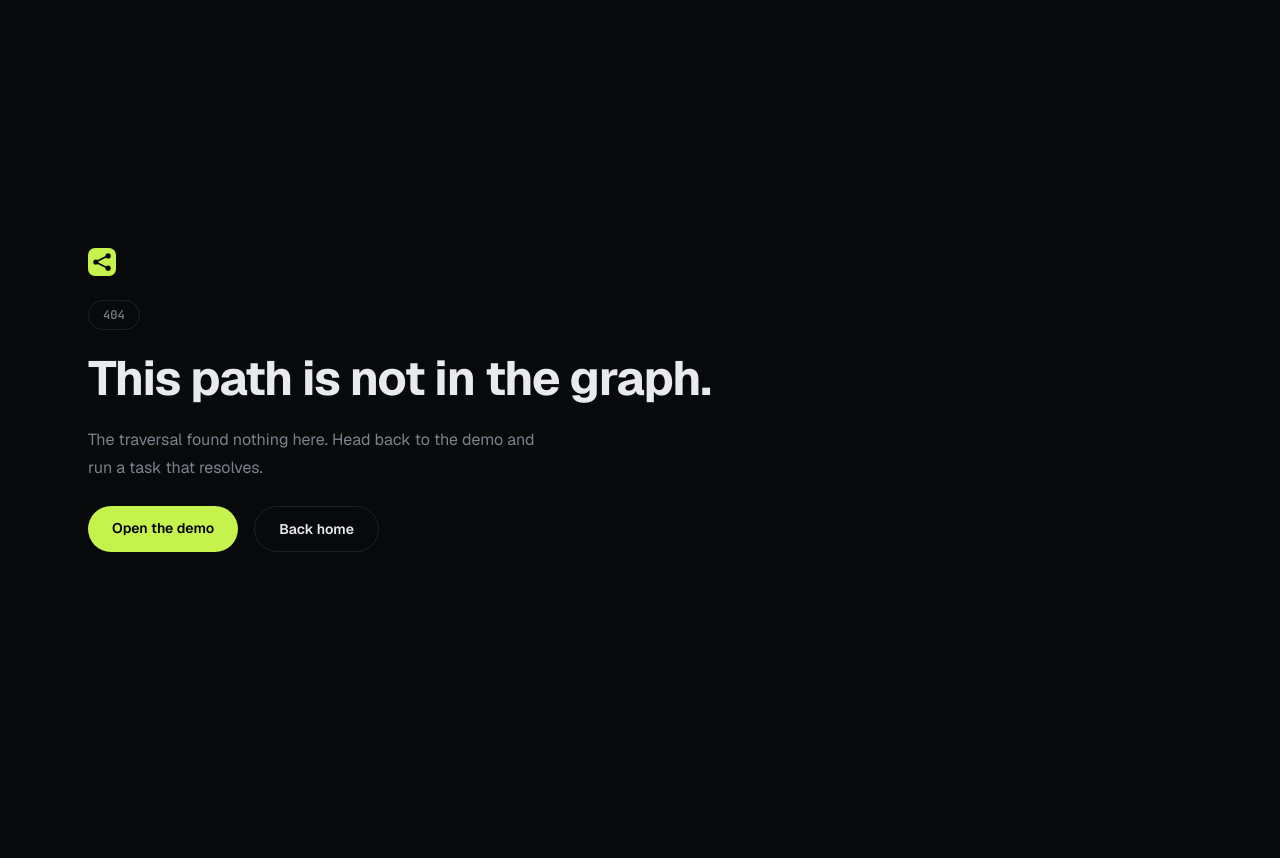
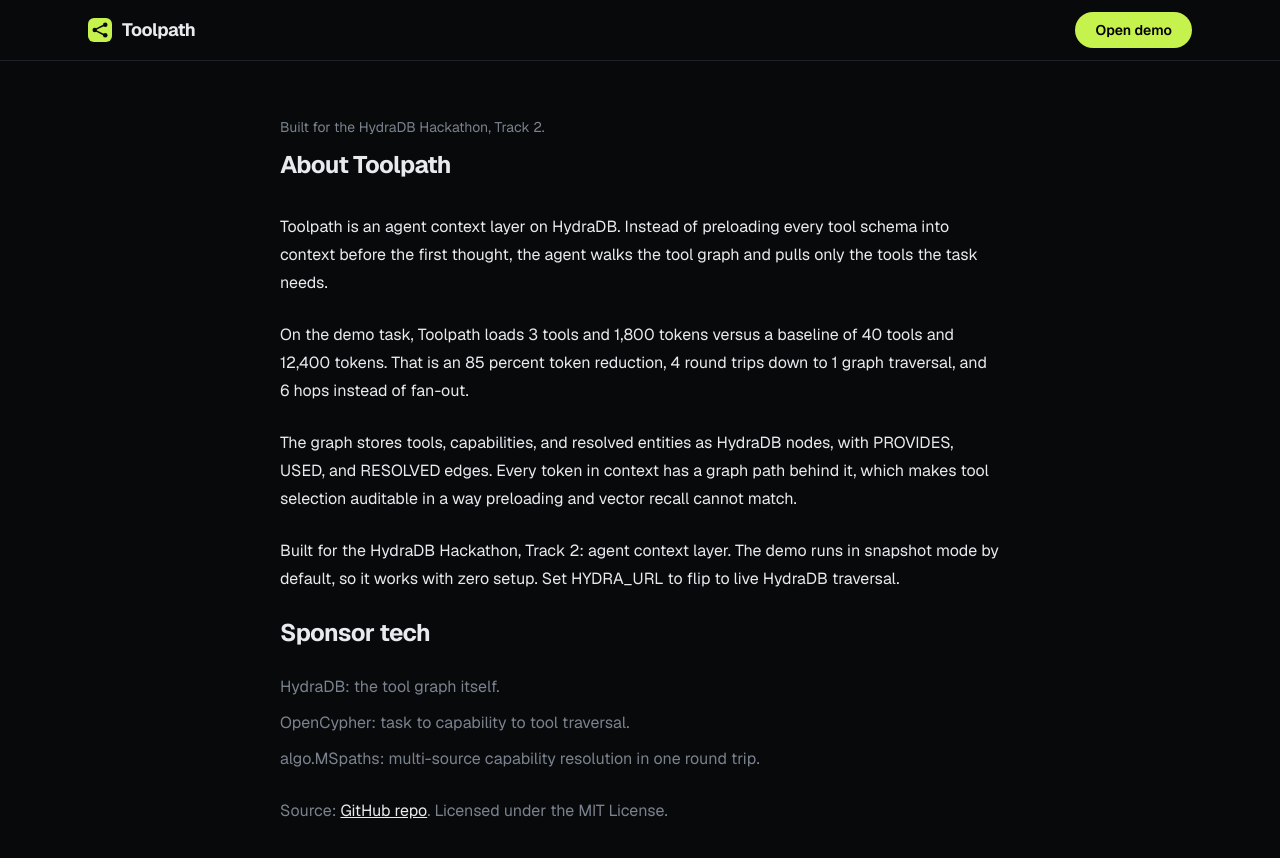
Before and after one commit to Sketchify-Dev/toolpath, a Next.js app: page /about in a window 1280 px wide. Before the commit this address had no page. Shown: the top 858 px of the page. Before the commit the page ends 800 px from the top, so only its background shows below. Built offline with nearby package versions, Linux system fonts and the light colour scheme.

Commit message:
Toolpath: pro repo - LICENSE, About page, unslop cleanup

```diff
--- /dev/null
+++ b/app/about/page.tsx
@@ -0,0 +1,78 @@
+import Link from "next/link";
+import LogoMark from "../components/logo";
+
+export const metadata = {
+  title: "About",
+  description: "About Toolpath: agent context layer on HydraDB, built for the HydraDB Hackathon Track 2.",
+  alternates: { canonical: "/about" },
+};
+
+export default function AboutPage() {
+  return (
+    <div className="flex min-h-full flex-col">
+      <header className="border-b" style={{ borderColor: "var(--line)" }}>
+        <div className="mx-auto flex w-full max-w-6xl items-center justify-between px-6 py-3">
+          <Link href="/" className="flex items-center gap-2.5" aria-label="Toolpath home">
+            <LogoMark size={24} />
+            <span className="text-lg font-bold tracking-tight" style={{ fontFamily: "var(--font-display)" }}>
+              Toolpath
+            </span>
+          </Link>
+          <Link
+            href="/demo"
+            className="rounded-full px-5 py-2 text-sm font-semibold text-black"
+            style={{ background: "var(--accent)" }}
+          >
+            Open demo
+          </Link>
+        </div>
+      </header>
+      <main className="mx-auto w-full max-w-3xl flex-1 px-6 py-14">
+        <p className="text-sm" style={{ color: "var(--muted)" }}>
+          Built for the HydraDB Hackathon, Track 2.
+        </p>
+        <h1 className="mt-3 text-xl font-bold tracking-tight sm:text-2xl" style={{ fontFamily: "var(--font-display)" }}>
+          About Toolpath
+        </h1>
+        <div className="mt-8 space-y-6 leading-7" style={{ color: "var(--text)" }}>
+          <p>
+            Toolpath is an agent context layer on HydraDB. Instead of preloading
+            every tool schema into context before the first thought, the agent
+            walks the tool graph and pulls only the tools the task needs.
+          </p>
+          <p>
+            On the demo task, Toolpath loads 3 tools and 1,800 tokens versus a
+            baseline of 40 tools and 12,400 tokens. That is an 85 percent token
+            reduction, 4 round trips down to 1 graph traversal, and 6 hops
+            instead of fan-out.
+          </p>
+          <p>
+            The graph stores tools, capabilities, and resolved entities as
+            HydraDB nodes, with PROVIDES, USED, and RESOLVED edges. Every token
+            in context has a graph path behind it, which makes tool selection
+            auditable in a way preloading and vector recall cannot match.
+          </p>
+          <p>
+            Built for the HydraDB Hackathon, Track 2: agent context layer. The
+            demo runs in snapshot mode by default, so it works with zero setup.
+            Set HYDRA_URL to flip to live HydraDB traversal.
+          </p>
+          <h2 className="mt-6 text-2xl font-bold tracking-tight" style={{ fontFamily: "var(--font-display)" }}>
+            Sponsor tech
+          </h2>
+          <ul className="mt-2 space-y-2" style={{ color: "var(--muted)" }}>
+            <li>HydraDB: the tool graph itself.</li>
+            <li>OpenCypher: task to capability to tool traversal.</li>
+            <li>algo.MSpaths: multi-source capability resolution in one round trip.</li>
+          </ul>
+          <p className="mt-6" style={{ color: "var(--muted)" }}>
+            Source: <a href="https://github.com/Sketchify-Dev/toolpath" className="underline" style={{ color: "var(--text)" }}>
+              GitHub repo
+            </a>.
+            Licensed under the MIT License.
+          </p>
+        </div>
+      </main>
+    </div>
+  );
+}
--- a/app/page.tsx
+++ b/app/page.tsx
@@ -387,6 +387,7 @@ export default function Home() {
           </div>
           <nav className="flex flex-wrap gap-1">
             <Link href="/demo" className="inline-flex min-h-[44px] items-center px-2 transition-colors hover:text-[var(--text)]">Demo</Link>
+            <Link href="/about" className="inline-flex min-h-[44px] items-center px-2 transition-colors hover:text-[var(--text)]">About</Link>
             <Link href="/privacy" className="inline-flex min-h-[44px] items-center px-2 transition-colors hover:text-[var(--text)]">Privacy</Link>
             <Link href="/sitemap.xml" className="inline-flex min-h-[44px] items-center px-2 transition-colors hover:text-[var(--text)]">Sitemap</Link>
             <Link href="/llms.txt" className="inline-flex min-h-[44px] items-center px-2 transition-colors hover:text-[var(--text)]">llms.txt</Link>
--- a/app/privacy/page.tsx
+++ b/app/privacy/page.tsx
@@ -27,12 +27,12 @@ export default function PrivacyPage() {
           </Link>
         </div>
       </header>
-      <main className="mx-auto w-full max-w-3xl flex-1 px-6 py-14">
+      <main className="mx-auto w-full max-w-3xl flex-1 px-6 py-8">
         <p className="text-sm" style={{ color: "var(--muted)" }}>
           Last updated November 14, 2026
         </p>
         <h1
-          className="mt-3 text-3xl font-bold tracking-tight sm:text-4xl"
+          className="mt-3 text-2xl font-bold tracking-tight sm:text-3xl"
           style={{ fontFamily: "var(--font-display)" }}
         >
           Privacy
```
Also changed, not shown: 2 other files (tests, documents, lock files or other folders).
